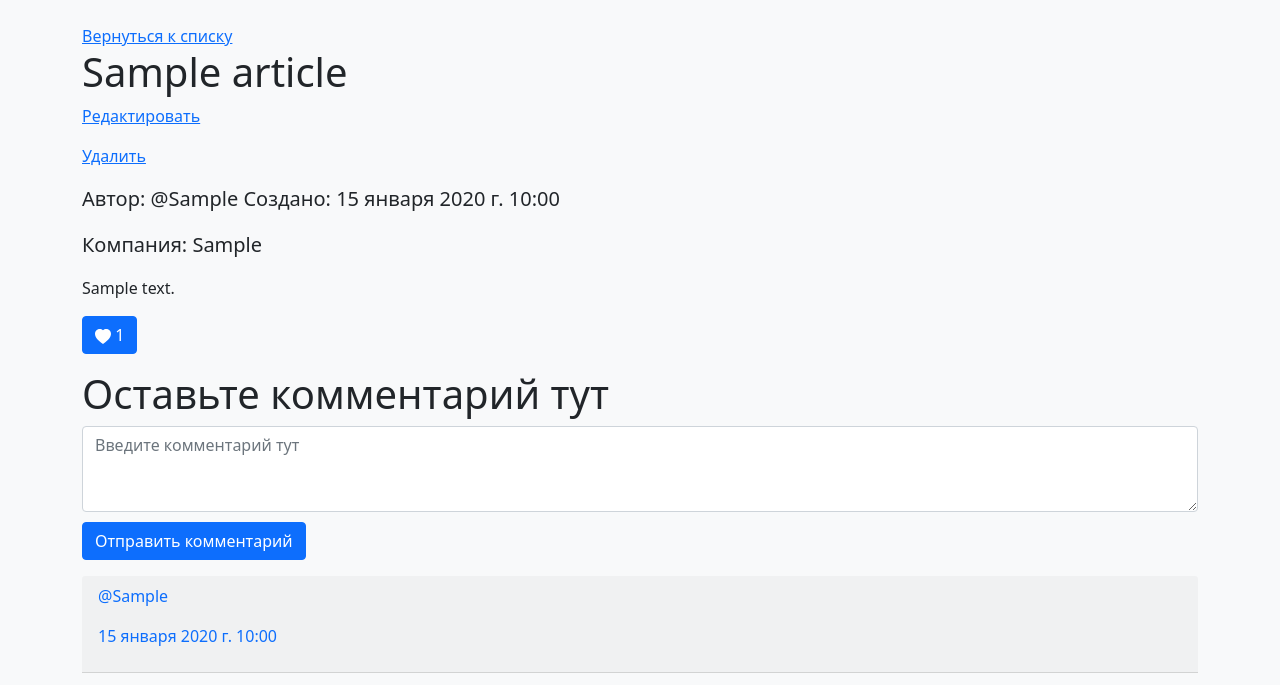
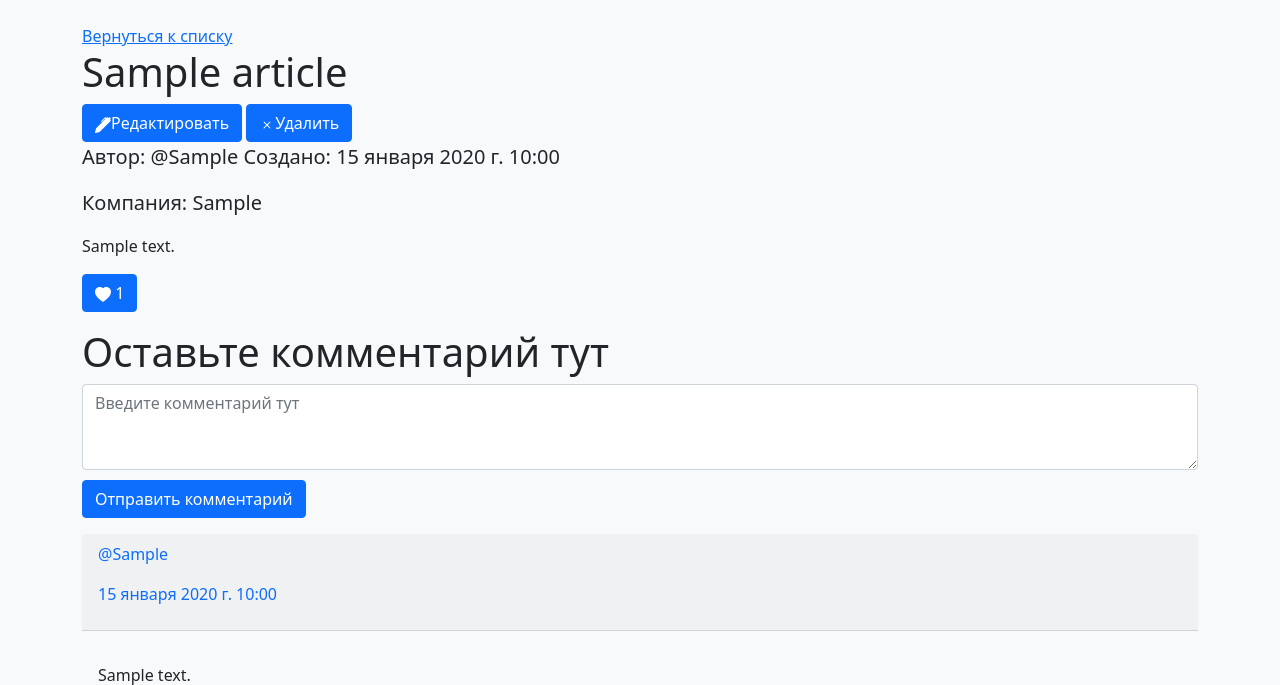
Before and after one commit to Evgeniy-Pavlov/public_blog, a Django app: page /article-detail/1 in a window 1280 px wide. Shown: the part 70-755 px from the top of the page. Run offline with Django 4.2, Linux system fonts and the light colour scheme; a user stored in the database is signed in; tables that the repository leaves empty hold one stand-in row (values such as "Sample post"); some libraries are stand-ins or nearby versions.

Commit message:
поправил отображение кнопок в articledetailview

```diff
--- a/blog/mainapp/templates/mainapp/article_detail.html
+++ b/blog/mainapp/templates/mainapp/article_detail.html
@@ -5,8 +5,16 @@
 <a href="/">Вернуться к списку</a>
     <h1 class="display-6">{{object.title}}</h1>
     {% if user.is_authenticated and object.author.id == user.id or user.is_superuser %}
-    <p class="card-text"><a href="/article-update/{{object.id}}">Редактировать</a></p>
-    <p class="card-text"><a href="/article-delete/{{object.id}}">Удалить</a></p>
+    <a class="btn btn-primary" href="/article-update/{{object.id}}">
+      <svg xmlns="{% static 'img/pen-fill.svg' %}" width="16" height="16" fill="currentColor" class="bi bi-pen-fill" viewBox="0 0 16 16">
+        <path d="m13.498.795.149-.149a1.207 1.207 0 1 1 1.707 1.708l-.149.148a1.5 1.5 0 0 1-.059 2.059L4.854 14.854a.5.5 0 0 1-.233.131l-4 1a.5.5 0 0 1-.606-.606l1-4a.5.5 0 0 1 .131-.232l9.642-9.642a.5.5 0 0 0-.642.056L6.854 4.854a.5.5 0 1 1-.708-.708L9.44.854A1.5 1.5 0 0 1 11.5.796a1.5 1.5 0 0 1 1.998-.001z"/>
+      </svg>Редактировать</a>
+
+    <a class="btn btn-primary" href="/article-delete/{{object.id}}">
+        <svg xmlns="{% static 'img/x.svg' %}" width="16" height="16" fill="currentColor" class="bi bi-x" viewBox="0 0 16 16">
+          <path d="M4.646 4.646a.5.5 0 0 1 .708 0L8 7.293l2.646-2.647a.5.5 0 0 1 .708.708L8.707 8l2.647 2.646a.5.5 0 0 1-.708.708L8 8.707l-2.646 2.647a.5.5 0 0 1-.708-.708L7.293 8 4.646 5.354a.5.5 0 0 1 0-.708z"/>
+        </svg>Удалить</a>
+
     {% endif %}
     <p class="lead">
         Автор: @{{object.author.usertag}} Создано: {{object.date_create}}
```
